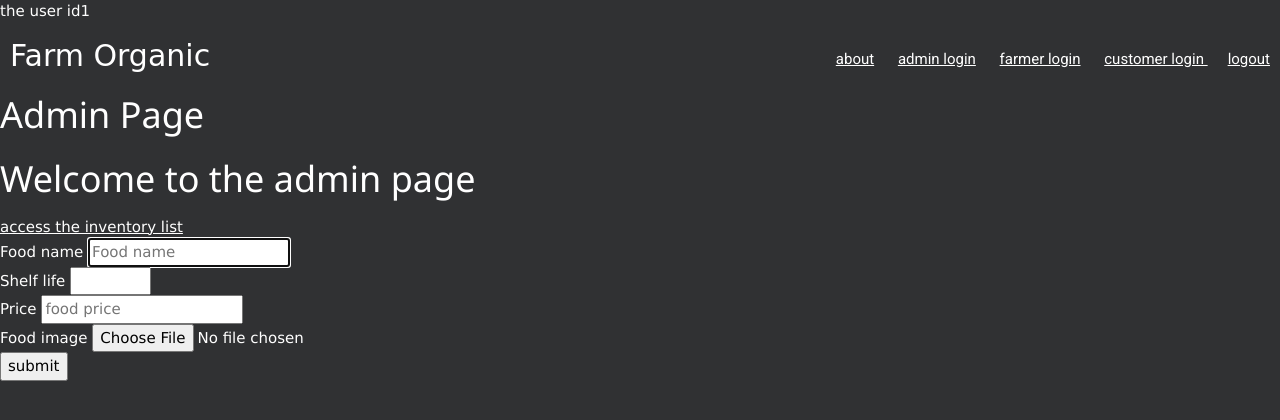
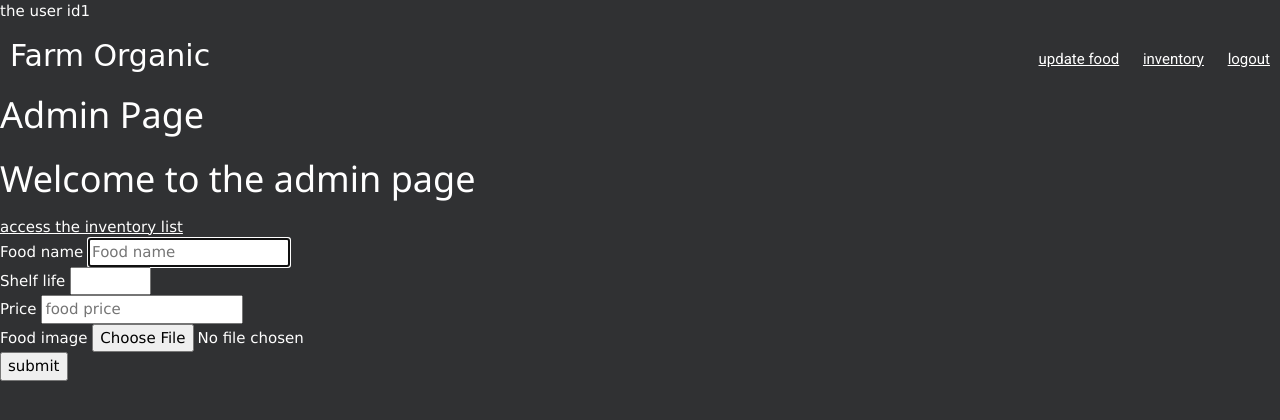
Before and after one commit to software-for-change/org-farm, a PHP site: page /admin/admin.php in a window 1280 px wide. Shown: the top 420 px of the page. Run offline with PHP 8.4, Linux system fonts and the light colour scheme; the visitor is signed in with stand-in values (Sample User, id 1); data that the repository does not hold is empty; some web fonts are replaced.

Commit message:
modifiying routing for the admin portal

```diff
--- a/admin/admin.php
+++ b/admin/admin.php
@@ -51,10 +51,8 @@ if (count($_POST) > 0) {
     <div class="header">
         <div class="menu_navbar">
             <ul>
-                <li><a class="navlink" href="../about.html">about</a> </li>
-                <li><a class="navlink" href="../admin/admin-login.php">admin login</a> </li>
-                <li><a class="navlink" href="../farmer/farmer-login.php">farmer login</a> </li>
-                <li><a class="navlink" href="../customer/customer-login.php">customer login </a> </li>
+                <li><a class="navlink" href="admin.php">update food</a> </li>
+                <li><a class="navlink" href="inventory-list.php">inventory</a> </li>
                 <li><a class="navlink" href="../logout.php">logout</a> </li>
 
             </ul>
--- a/admin/inventory-list.php
+++ b/admin/inventory-list.php
@@ -82,10 +82,8 @@ else {
     <div class="header">
         <div class="menu_navbar">
             <ul>
-                <li><a class="navlink" href="../about.html">about</a> </li>
-                <li><a class="navlink" href="../admin/admin-login.php">admin login</a> </li>
-                <li><a class="navlink" href="../farmer/farmer-login.php">farmer login</a> </li>
-                <li><a class="navlink" href="../customer/customer-login.php">customer login </a> </li>
+                <li><a class="navlink" href="admin.php">update food</a> </li>
+                <li><a class="navlink" href="inventory-list.php">inventory</a> </li>
                 <li><a class="navlink" href="../logout.php">logout</a> </li>
 
             </ul>
```
